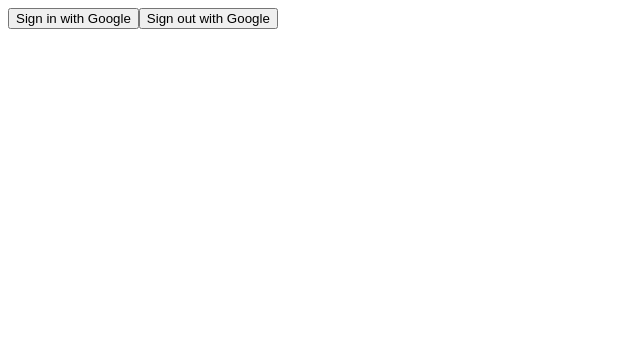
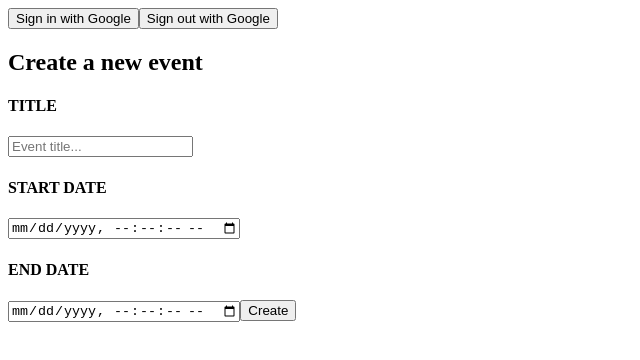
Before and after one commit to urisk333/arscalendar, a React (Create React App) app in the folder calendar/: page /events in a window 1280 px wide. Shown: the top 360 px of the page, without its empty margins (0-640 px from the left). Built offline with nearby package versions, Linux system fonts and the light colour scheme; no server answers.

Commit message:
[FRONTEND: FORM]: Add the form for creating new events in the calendar

```diff
--- a/calendar/src/EventList/EventList.js
+++ b/calendar/src/EventList/EventList.js
@@ -4,6 +4,9 @@
 function EventList ({ events }) {
 
   const [newEvents, setNewEvents] = useState(events);
+  const [summary, setSummary] = useState('');
+  const [startDate, setStartDate] = useState('');
+  const [endDate, setEndDate] = useState('');
 
   useEffect(() => {
     setNewEvents(events);
@@ -28,9 +31,68 @@
     }, {});
   }
 
+  function handleTitleChange (e) {
+    setSummary(e.target.value);
+  }
+
+  function handleStartDateChange (e) {
+    setStartDate(e.target.value);
+  }
+
+  function handleEndDateChange (e) {
+    setEndDate(e.target.value);
+  }
+
+  function handleSubmit (e) {
+    e.preventDefault();
+
+    const event = {
+      'summary': summary,
+      'end': {
+        'dateTime': endDate,
+        'timeZone': 'UTC'
+      },
+      'start': {
+        'dateTime': startDate,
+        'timeZone': 'UTC'
+      }
+    }
+
+    if (!(summary && startDate && endDate)) return alert('Please fill in the title, date and venue fields.');
+
+    window.gapi.auth2.getAuthInstance().signIn()
+      .then(() => {
+        if (window.gapi) {
+          const request = window.gapi.client.calendar.events.insert({
+            calendarId: 'primary',
+            resource: event
+          });
+
+          request.execute(event => {
+            setNewEvents([...newEvents, event]
+              .sort((a, b) => new Date(a.start.dateTime).getTime() - new Date(b.start.dateTime).getTime()));
+          });
+        }
+        setSummary('');
+        setStartDate('');
+        setEndDate('');
+      });
+  }
+
   return (
     <div className="eventlist-container">
-
+      <div className="form-container">
+        <form className="event-form" onSubmit={handleSubmit}>
+          <h2 className="form-name-title">Create a new event</h2>
+          <h4 className="form-name">TITLE</h4>
+          <input className="form-input" name="title" type="text" placeholder="Event title..." value={summary} onChange={handleTitleChange} />
+          <h4 className="form-name">START DATE</h4>
+          <input className="form-input" name="date" type="datetime-local" step="1" placeholder="Date" value={startDate} onChange={handleStartDateChange} />
+          <h4 className="form-name">END DATE</h4>
+          <input className="form-input" name="date" type="datetime-local" step="1" placeholder="Date" value={endDate} onChange={handleEndDateChange} />
+          <button className="form-submit" type="submit">Create</button>
+        </form>
+      </div>
     </div>
   );
 }
```
